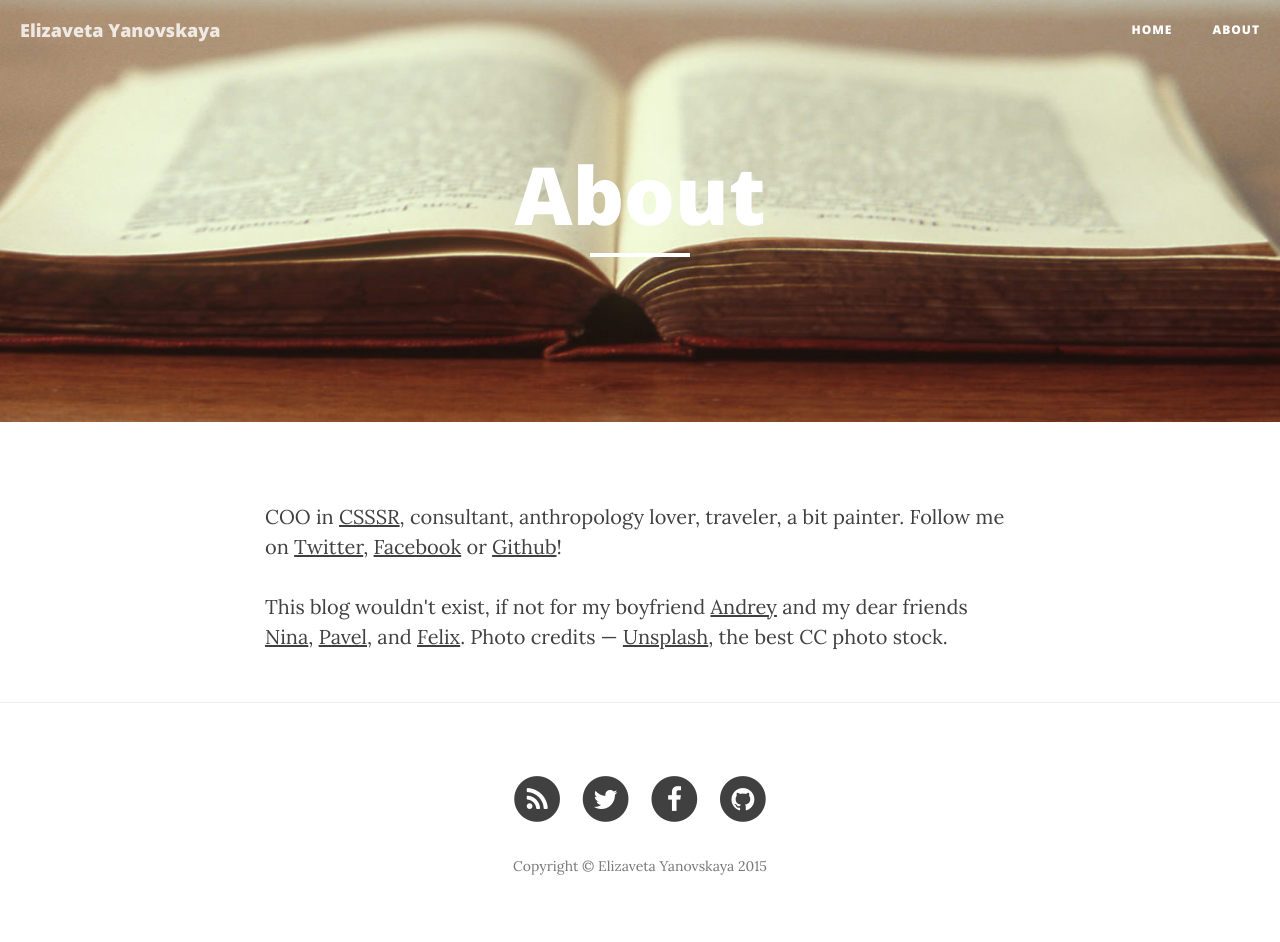
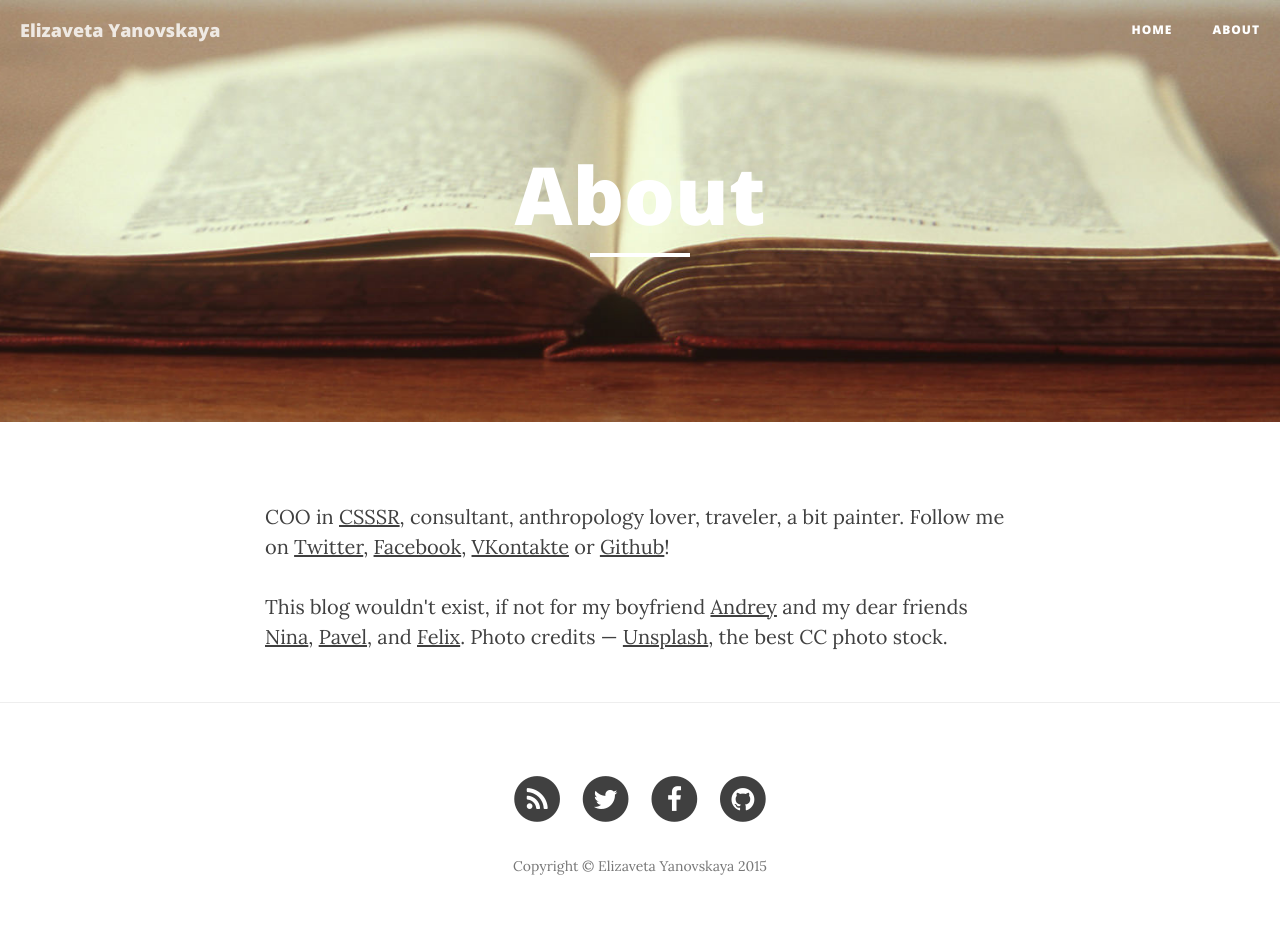
Before and after one commit to lise-yy/lise-io, a Jekyll site: the page built from about.html, in a window 1280 px wide. Built offline with Jekyll 4.4.1, drawn with Linux system fonts in a browser that asks for light colours; nearby versions of some CDN libraries.

Commit message:
add vk to about

```diff
--- a/about.html
+++ b/about.html
@@ -5,5 +5,5 @@ description: ""
 header-img: "img/about-bg.jpg"
 ---
 
-<p>COO in <a href="http://csssr.com">CSSSR</a>, consultant, anthropology lover, traveler, a bit painter. Follow me on <a href="https://twitter.com/lise_yy">Twitter</a>, <a href="https://twitter.com/lise_yy">Facebook</a> or <a href="https://github.com/lise-yy">Github</a>!</p>
+<p>COO in <a href="http://csssr.com">CSSSR</a>, consultant, anthropology lover, traveler, a bit painter. Follow me on <a href="https://twitter.com/lise_yy">Twitter</a>, <a href="https://twitter.com/lise_yy">Facebook</a>, <a href="http://vk.com/lise_yy">VKontakte</a> or <a href="https://github.com/lise-yy">Github</a>!</p>
 <p>This blog wouldn't exist, if not for my boyfriend <a href="https://github.com/Yankovsky/">Andrey</a> and my dear friends <a href="http://instagram.com/nsmolentseva">Nina</a>, <a href="https://github.com/azanov/">Pavel</a>, and <a href="https://github.com/felixexter">Felix</a>. Photo credits — <a href="https://unsplash.com">Unsplash</a>, the best CC photo stock.</p>
```
